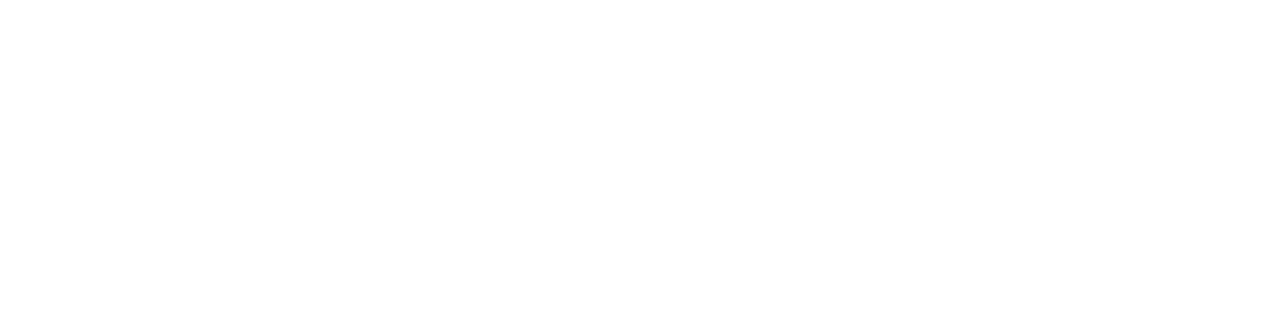
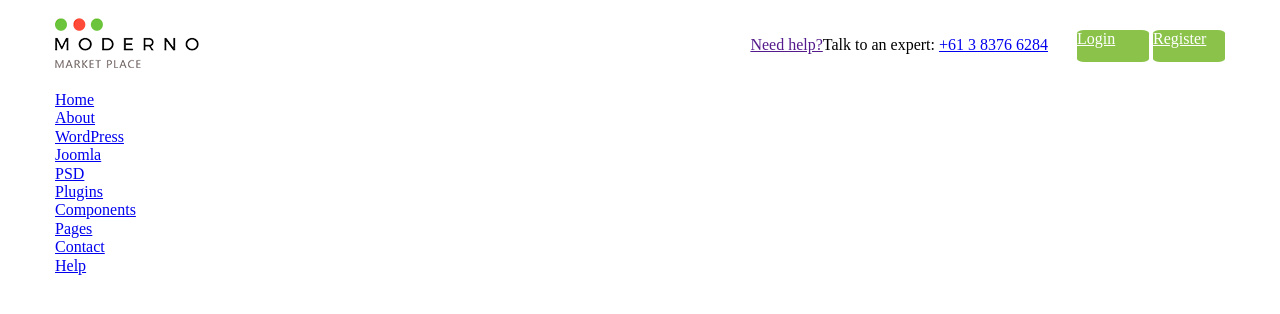
Before and after one commit to Theewko/Moderno, a website: page app/index.html in a window 1280 px wide. Drawn offline with nearby package versions, Linux system fonts and the light colour scheme; files that its build step writes are made by us from their sources.

Commit message:
'header'

```diff
--- a/app/index.html
+++ b/app/index.html
@@ -1,5 +1,6 @@
 <!DOCTYPE html>
 <html lang="en">
+
 <head>
     <meta charset="UTF-8">
     <meta name="viewport" content="width=device-width, initial-scale=1.0">
@@ -7,11 +8,56 @@
     <link rel="stylesheet" href="css/libs.min.css">
     <link rel="stylesheet" href="css/style.min.css">
 </head>
+
 <body>
 
+    <header class="header">
+        <div class="header__top">
+            <div class="container">
+                <div class="header__top-inner">
+                    <div class="header__logo">
+                        <a href="#"><img src="images/logo.png" alt=""></a>
+                    </div>
+                    <div class="header__text">
+                        <a href=""><span>Need help?</span>
+                        </a>Talk to an expert: <a class="header__phone" href="tel:61383766284">+61 3 8376 6284</a>
+                    </div>
+                    <div class="header__box">
+                        <a class="basket" href="#"></a>
+                        <a class="header__btn" href="#">Login</a>
+                        <a class="header__btn" href="#">Register</a>
+                    </div>
+                </div>
+            </div>
+        </div>
+
+
+        <div class="header__menu">
+            <div class="container">
+                <nav class="menu">
+                    <ul class="menu__list">
+                        <li><a href="#">Home</a></li>
+                        <li><a href="#">About</a></li>
+                        <li><a href="#">WordPress</a></li>
+                        <li><a href="#">Joomla</a></li>
+                        <li><a href="#">PSD</a></li>
+                        <li><a href="#">Plugins</a></li>
+                        <li><a href="#">Components</a></li>
+                        <li><a href="#">Pages</a></li>
+                        <li><a href="#">Contact</a></li>
+                        <li><a href="#">Help</a></li>
+                    </ul>
+                </nav>
+            </div>
+        </div>
+
+
+
+    </header>
 
     <script src="https://ajax.googleapis.com/ajax/libs/jquery/3.4.1/jquery.min.js"></script>
-   <script src="js/libs.min.js"></script>
-   <script src="js/main.min.js"></script>
+    <script src="js/libs.min.js"></script>
+    <script src="js/main.min.js"></script>
 </body>
+
 </html>
--- /dev/null
+++ b/app/scss/_fonts.scss
@@ -0,0 +1,4 @@
+@font-face {
+    font-family: 'Roboto-Regulare';
+    scr: url('')
+}
--- /dev/null
+++ b/app/scss/_global.scss
@@ -0,0 +1,23 @@
+html{
+    box-sizing: border-box;
+}
+*,
+*::before,
+*::after{
+    box-sizing: inherit;
+}
+a{
+    display: inline-block;
+
+}
+ul,
+li{
+  list-style: none;
+  padding: 0;
+  margin: 0;
+}
+.container{
+    max-width: 1200px;
+    margin: 0 auto;
+    padding: 0 15px;
+}
--- a/app/scss/style.scss
+++ b/app/scss/style.scss
@@ -1,8 +1,27 @@
-html{
-    box-sizing: border-box;
+@import 'vars';
+@import 'global';
+@import 'fonts';
+
+.header__top-inner {
+    display: flex;
+    justify-content: space-between;
+    height: 91px;
+    align-items: center;
 }
-*,
-*::before,
-*::after{
-    box-sizing: inherit;
+
+.header__text {
+    margin-left: auto;
+    margin-right: 25px;
 }
+
+.header__box a {
+    color: #fff;
+
+}
+
+.header__btn {
+    width: 72px;
+    height: 32px;
+    background-color: #8bc34a;
+    border-radius: 10%;
+}
--- a/gulpfile.js
+++ b/gulpfile.js
@@ -8,7 +8,7 @@
     cssmin = require('gulp-cssmin');
 
 gulp.task('sass', function(){
- return gulp.src('app/scss/style.scss')
+ return gulp.src('app/scss/**/*.scss')
     .pipe(sass({outputStyle: 'compressed'}))
     .pipe(rename({'suffix' :'.min'}))
     .pipe(autoprefixer({
```
Also changed, not shown: app/fonts/Roboto-Bold.ttf (added), app/fonts/Roboto-Medium.ttf (added), app/fonts/Roboto-Regular.ttf (added), app/images/logo.png (added), app/scss/_vars.scss (added).
